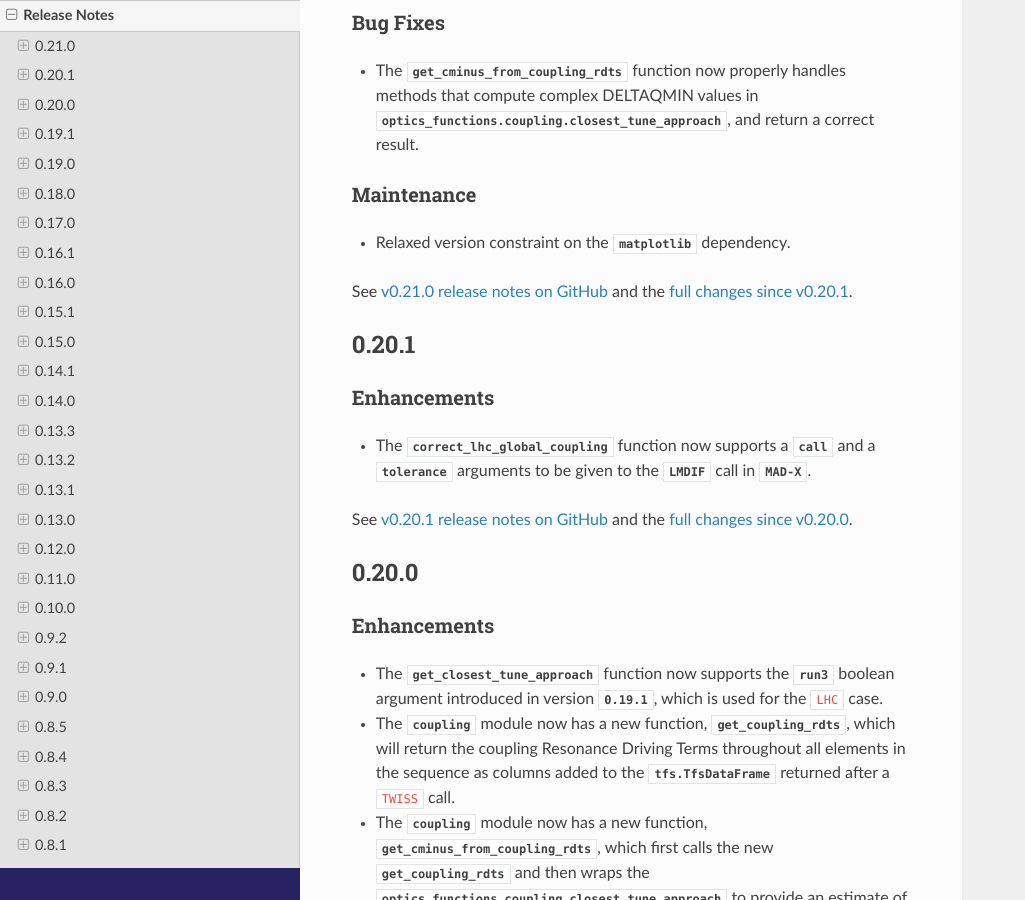
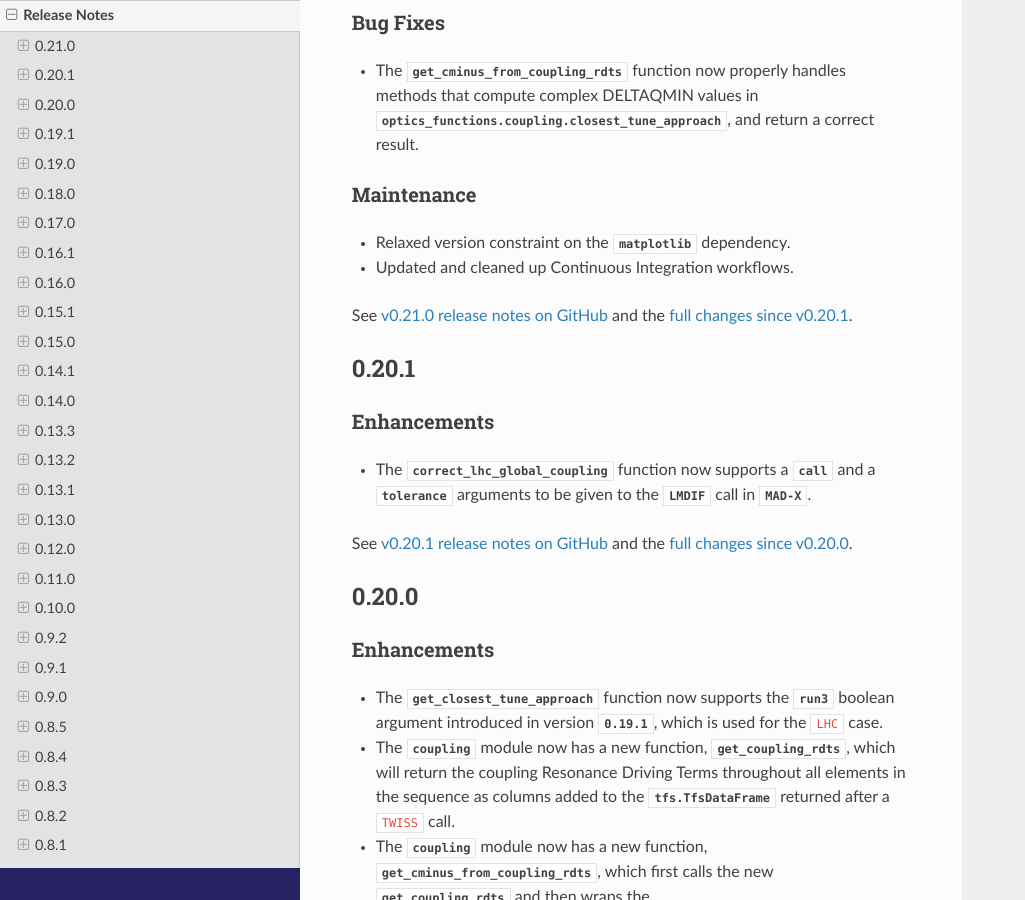
Before and after one commit to fsoubelet/PyhDToolkit, a Sphinx documentation site: the page built from docs/release.rst, in a window 1280 px wide and 900 px high, scrolled down 403 px. Shown: the whole window, without its empty margins (0-1025 px from the left). Built offline with Sphinx 7.4.7 and the Read the Docs theme 2.0.0, drawn with Linux system fonts in a browser that asks for light colours; pages that are not in the unit, such as notebooks, are missing from menus.

Commit message:
update release notes

```diff
--- a/docs/release.rst
+++ b/docs/release.rst
@@ -23,6 +23,7 @@ Maintenance
 ~~~~~~~~~~~
 
 * Relaxed version constraint on the `matplotlib` dependency.
+* Updated and cleaned up Continuous Integration workflows.
 
 See `v0.21.0 release notes on GitHub <https://github.com/fsoubelet/PyhDToolkit/releases/tag/0.21.0>`_ and the `full changes since v0.20.1 <https://github.com/fsoubelet/PyhDToolkit/compare/0.20.1...0.21.0>`_.
 
```
